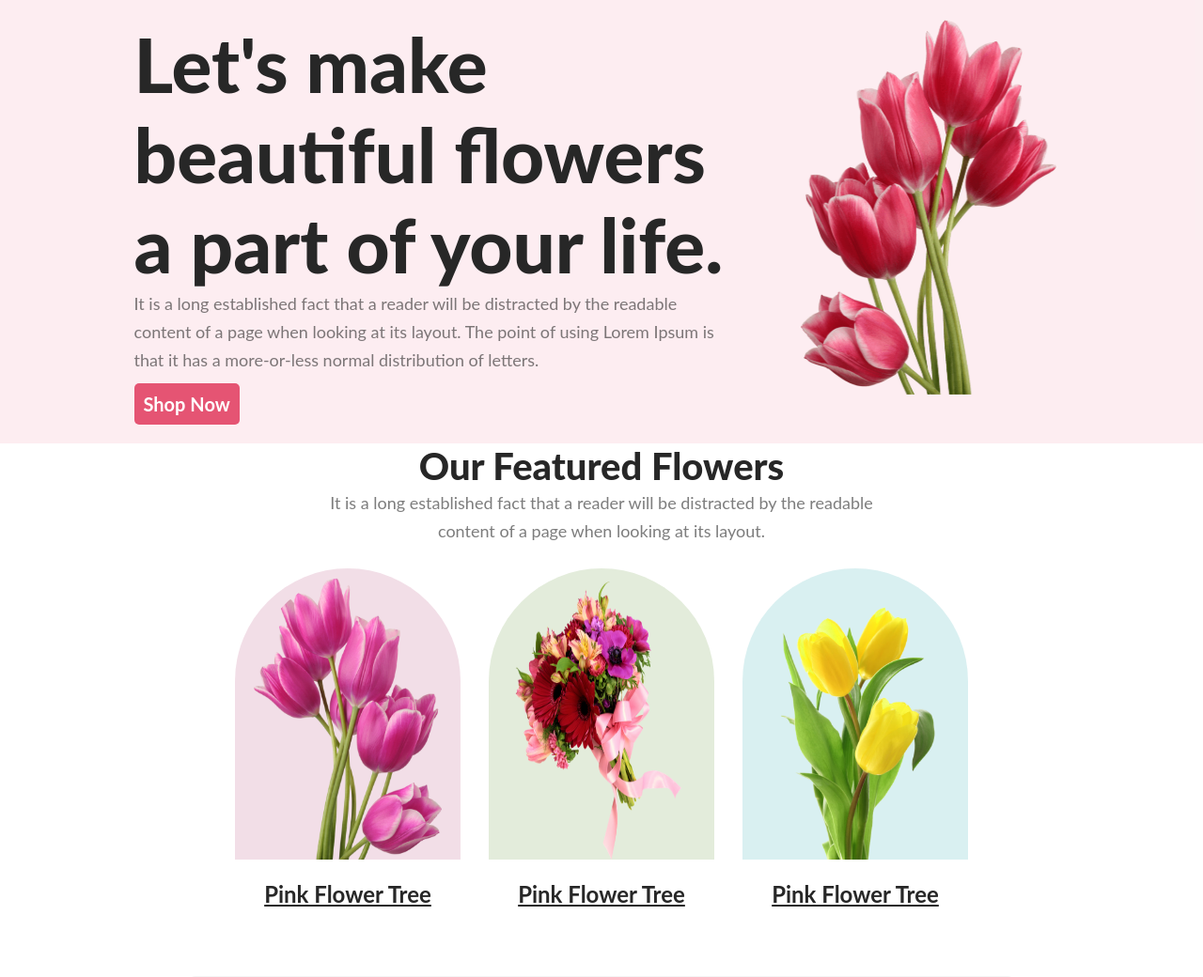
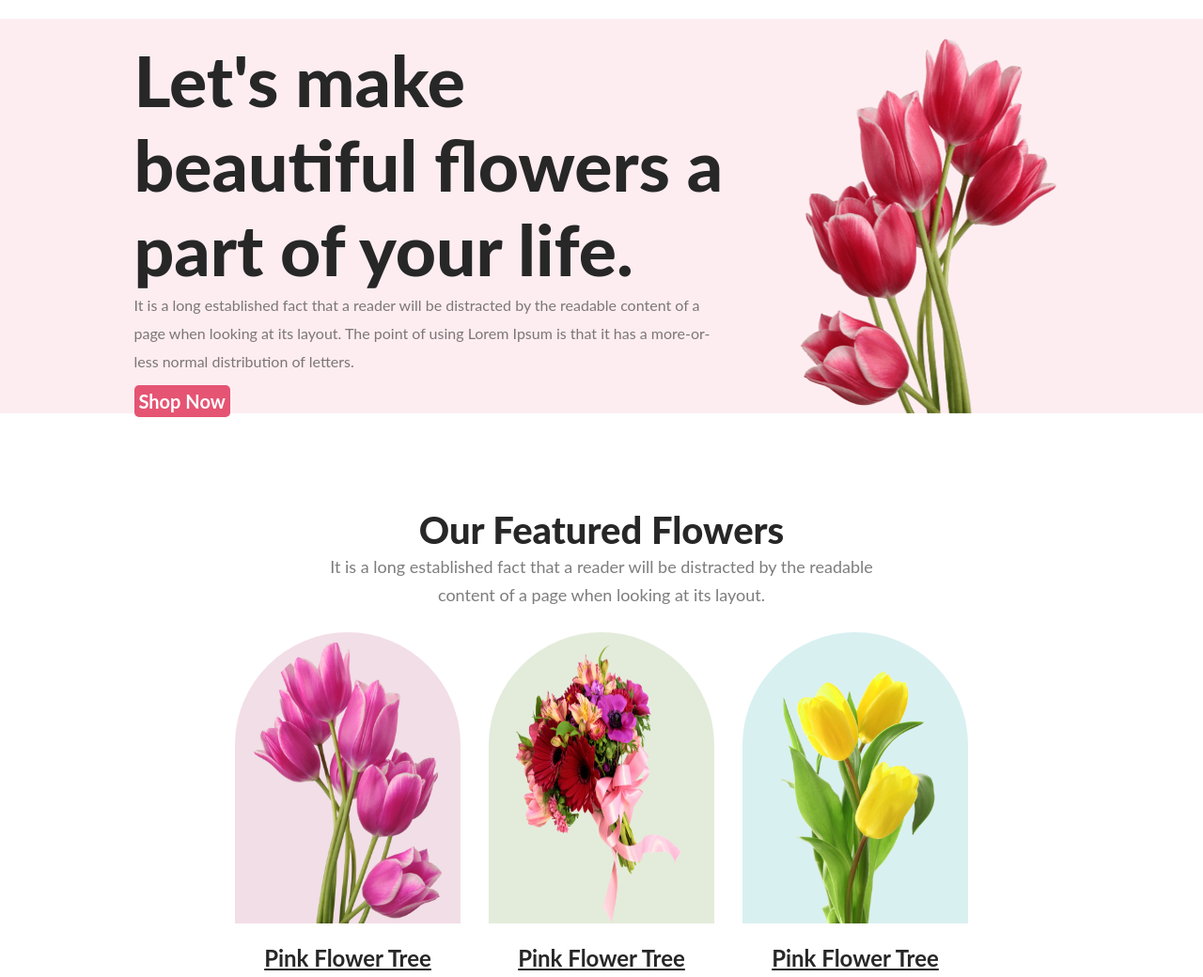
Before and after one commit to 1Daybestseller/assignment-01, a plain HTML site: page index.html in a window 1280 px wide. Shown: the top 1040 px of the page at 94% size. Drawn offline with Linux system fonts and the light colour scheme.

Commit message:
final touch

```diff
--- a/style.css
+++ b/style.css
@@ -9,13 +9,14 @@
     background: rgba(229, 84, 115, 0.10);
     padding: 20px 120px;
     justify-content: space-around;
-
+    height: 380px;
+   margin-top:20px ;
 }
 .head-tittle{
     width: 650px;
     color: #272727;
     font-family: Lato;
-    font-size: 80px;
+    font-size: 75px;
     font-style: normal;
     font-weight: 800;
 
@@ -24,7 +25,7 @@
     width: 634px;
     color: rgba(39, 39, 39, 0.60);
     font-family: Lato;
-    font-size: 18px;
+    font-size: 16px;
     font-style: normal;
     font-weight: 400;
     line-height: 30px;
@@ -39,15 +40,19 @@
     background: #E55473;
     gap: 10px;
     border: none;
-    padding: 10px;
+    padding: 5px;
     margin-top: 10px;
 }
 .head-img{
     width: 300px;
     height: 400px;
+    padding-bottom: 0px;
 }
 
 /* Our Featured Flowers */
+.featured-part{
+    margin-top: 100px;
+}
 
 .feature-tittle{
     color: #272727;
@@ -152,6 +157,9 @@ span{
 }
 
 /* insta section  */
+.insta-part{
+    margin-top: 100px;
+}
 .insta-img{
     width: 220px;
     margin-right: 10px;
```
Also changed, not shown: index.html (+1 -1 lines).
